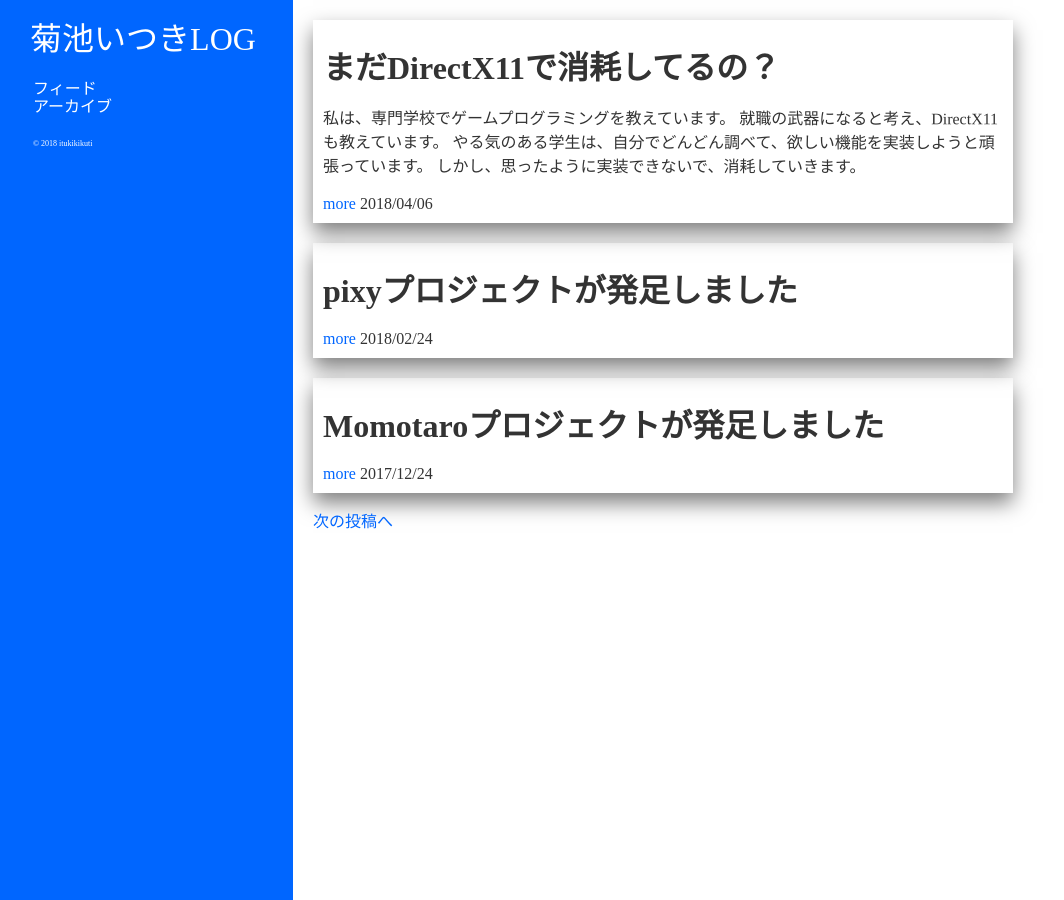
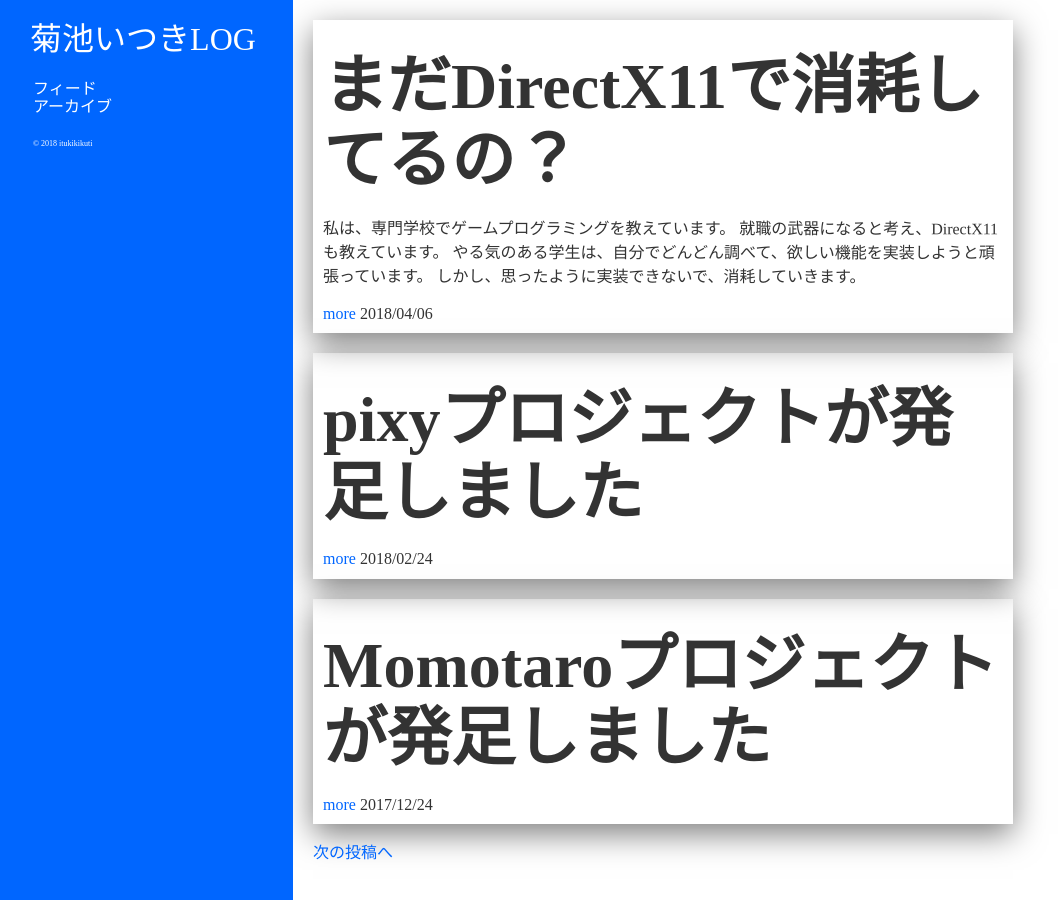
Before and after one commit to itukikikuti/windblow.net, a Jekyll site: the page built from index.html, in a window 1280 px wide. Shown: the whole page, without its empty margins (7-1071 px from the left). Built offline with Jekyll 4.4.1, drawn with Linux system fonts in a browser that asks for light colours; some web fonts are replaced; the list of posts is cut into pages by our own code.

Commit message:
Update style.scss

```diff
--- a/css/style.scss
+++ b/css/style.scss
@@ -46,15 +46,19 @@
     max-width: 700px;
     nav ul {
         display: flex;
+        justify-content: center;
+        li {
+            font-size: 24px;
+        }
     }
 }
 article {
     margin: 20px 0px;
     padding: 10px;
-    box-shadow: 0px 10px 20px rgba(0, 0, 0, 0.5);
+    box-shadow: 0px 10px 30px rgba(0, 0, 0, 0.5);
     h2 a {
         font-weight: 900;
-        font-size: 32px;
+        font-size: 64px;
         color: $black;
         &:hover {
             color: $color;
```
